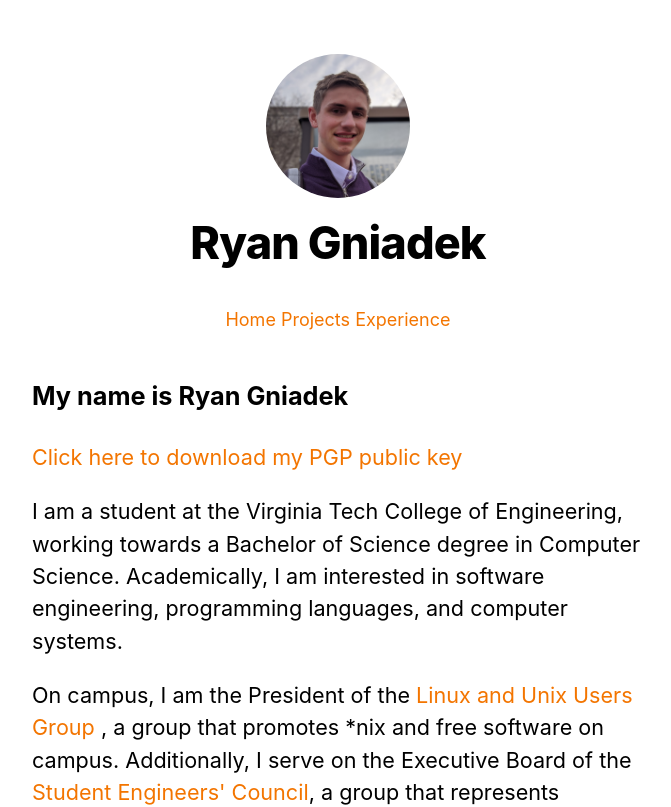
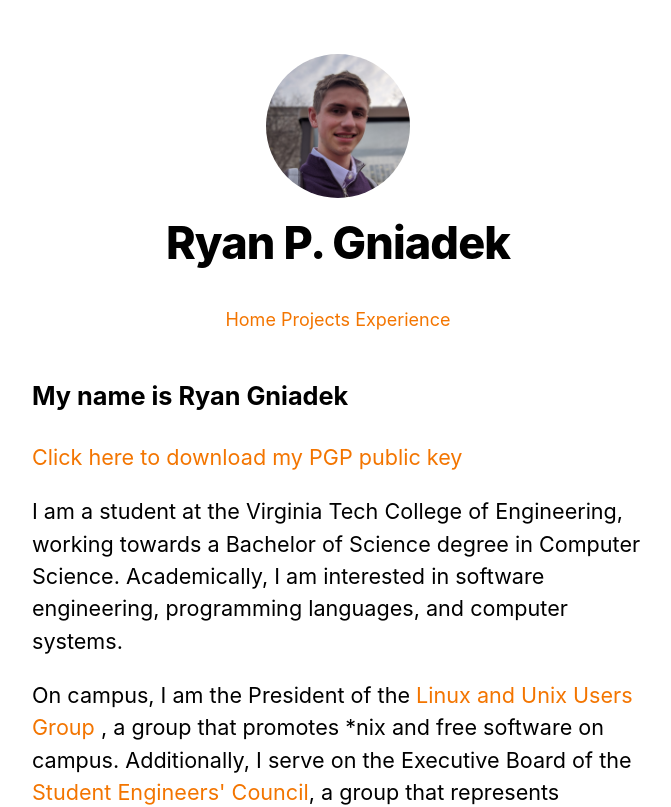
Before and after one commit to ryangniadek/next-js-website, a Next.js app: page / in a window 1280 px wide. Shown: the top 807 px of the page, without its empty margins (302-973 px from the left). Built offline with nearby package versions, Linux system fonts and the light colour scheme.

Commit message:
Added middle initial

```diff
--- a/components/layout.js
+++ b/components/layout.js
@@ -4,7 +4,7 @@ import utilStyles from "../styles/utils.module.css";
 import Link from "next/link";
 import Menu from "./menu";
 
-const name = "Ryan Gniadek";
+const name = "Ryan P. Gniadek";
 export const siteTitle = "Ryan Gniadek";
 
 export default function Layout({ children, home }) {
```
